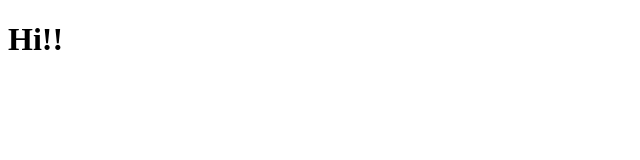
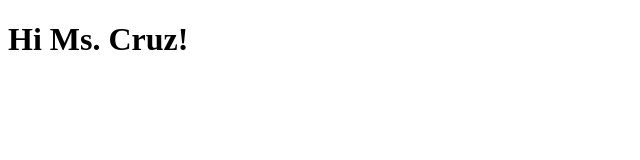
Before and after one commit to notroshni/notroshni.github.io, a plain HTML site: page index.html in a window 1280 px wide. Shown: the whole page, without its empty margins (0-640 px from the left). Drawn offline with Linux system fonts and the light colour scheme.

Commit message:
Update index.html

```diff
--- a/index.html
+++ b/index.html
@@ -4,6 +4,6 @@
         <title>Roshni Sharma's Portfolio</title>
     </head>
     <body>
-      <h1>Hi!!</h1>
+      <h1>Hi Ms. Cruz!</h1>
     </body>
 </html>
```
